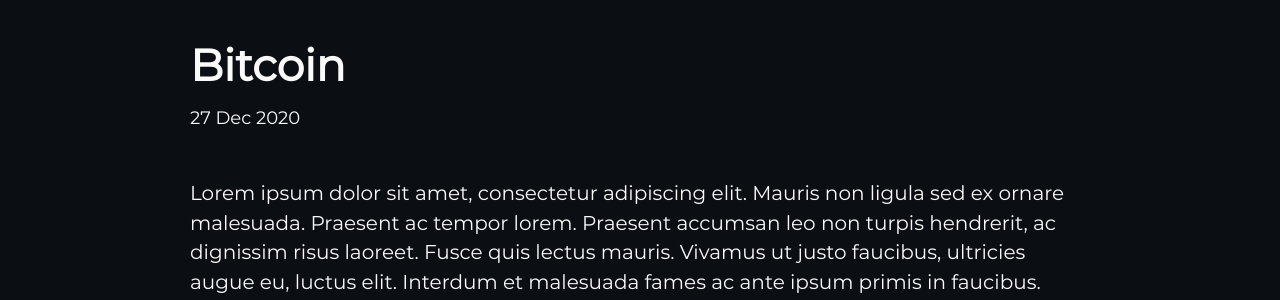
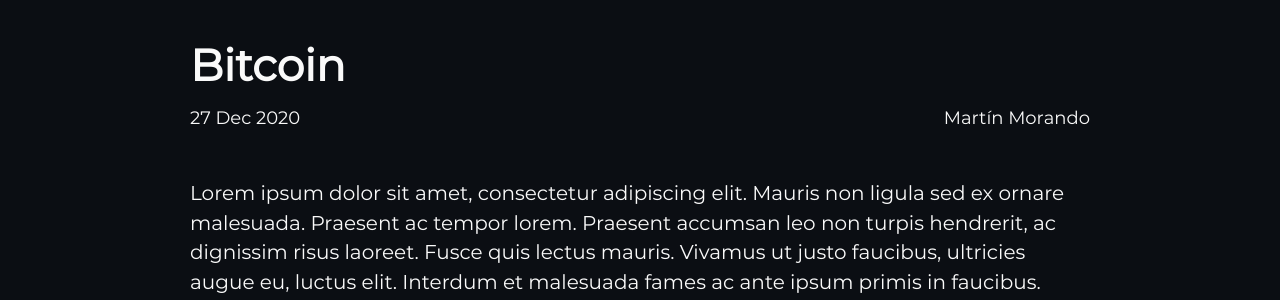
Before and after one commit to martinmorando/jekyll-theme-vita, a Jekyll site: the page built from collections/_posts/2020-12-27-bitcoin.md, in a window 1280 px wide. Shown: the part 140-440 px from the top of the page. Built offline with Jekyll 4.4.1, drawn with Linux system fonts in a browser that asks for light colours; some web fonts are replaced.

Commit message:
Show author on post and minor style improvements

```diff
--- a/_layouts/post.html
+++ b/_layouts/post.html
@@ -11,7 +11,10 @@
 
 <div class="post">
 	<div class="post-title"><h1>{{ page.title }}</h1></div>
-	<div class="post-meta">{{ page.date | date_to_string }}</div>
+	<div class="post-meta">
+		<span class="post-date">{{ page.date | date_to_string }}</span>
+		<span class="post-author">{{ site.data.author.name }}</span>
+	</div>
 
 	<div class="post-content">
 		{{ content }}
--- a/assets/css/main.sass
+++ b/assets/css/main.sass
@@ -151,7 +151,7 @@
     text-align: center
 
 .page-title
-    margin-bottom: 50px
+    margin-bottom: 30px
 
 .breadcrumb > ul
     float: none
--- a/assets/css/post.sass
+++ b/assets/css/post.sass
@@ -14,6 +14,12 @@
 .post-meta
     font-size: 0.9em
 
+.post-date
+    float: left
+
+.post-author
+    float: right
+
 .post-content
     padding-bottom: 10px
     margin: 30px 0px 20px 0
```
